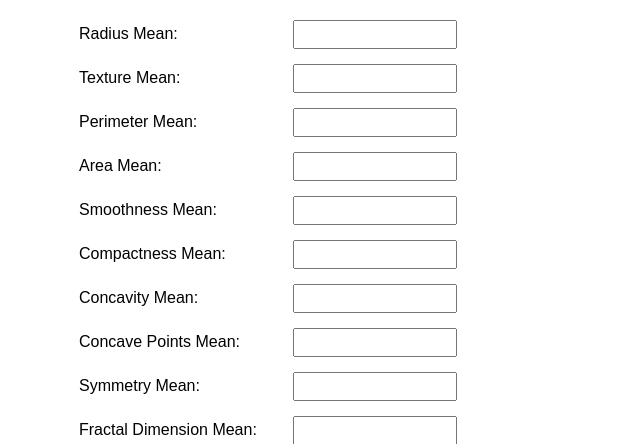
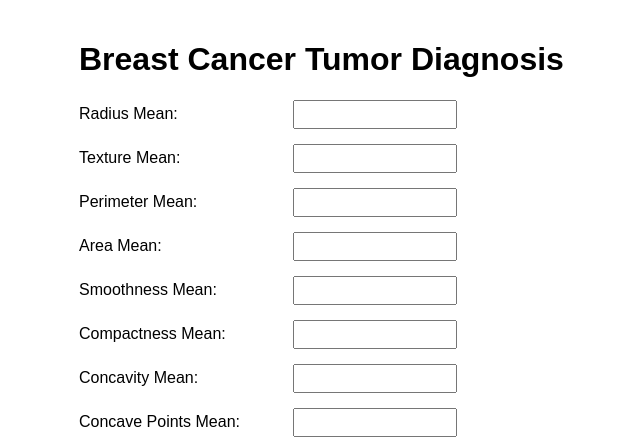
Before and after one commit to annabellejkanch/BreastCancerTumorPrediction, a Flask app: page / in a window 1280 px wide. Shown: the top 444 px of the page, without its empty margins (161-801 px from the left). Run offline with Flask 3, Linux system fonts and the light colour scheme; parts of the project's set-up code (start-up, migrations or seed data) failed here and were passed over.

Commit message:
Update index.html

```diff
--- a/templates/index.html
+++ b/templates/index.html
@@ -64,6 +64,7 @@
     </style>
 </head>
 <body>
+    <h1>Breast Cancer Tumor Diagnosis</h1>
     <form action="/predict" method="POST">
         {% for feature in features %}
             <div class="form-group">
```
